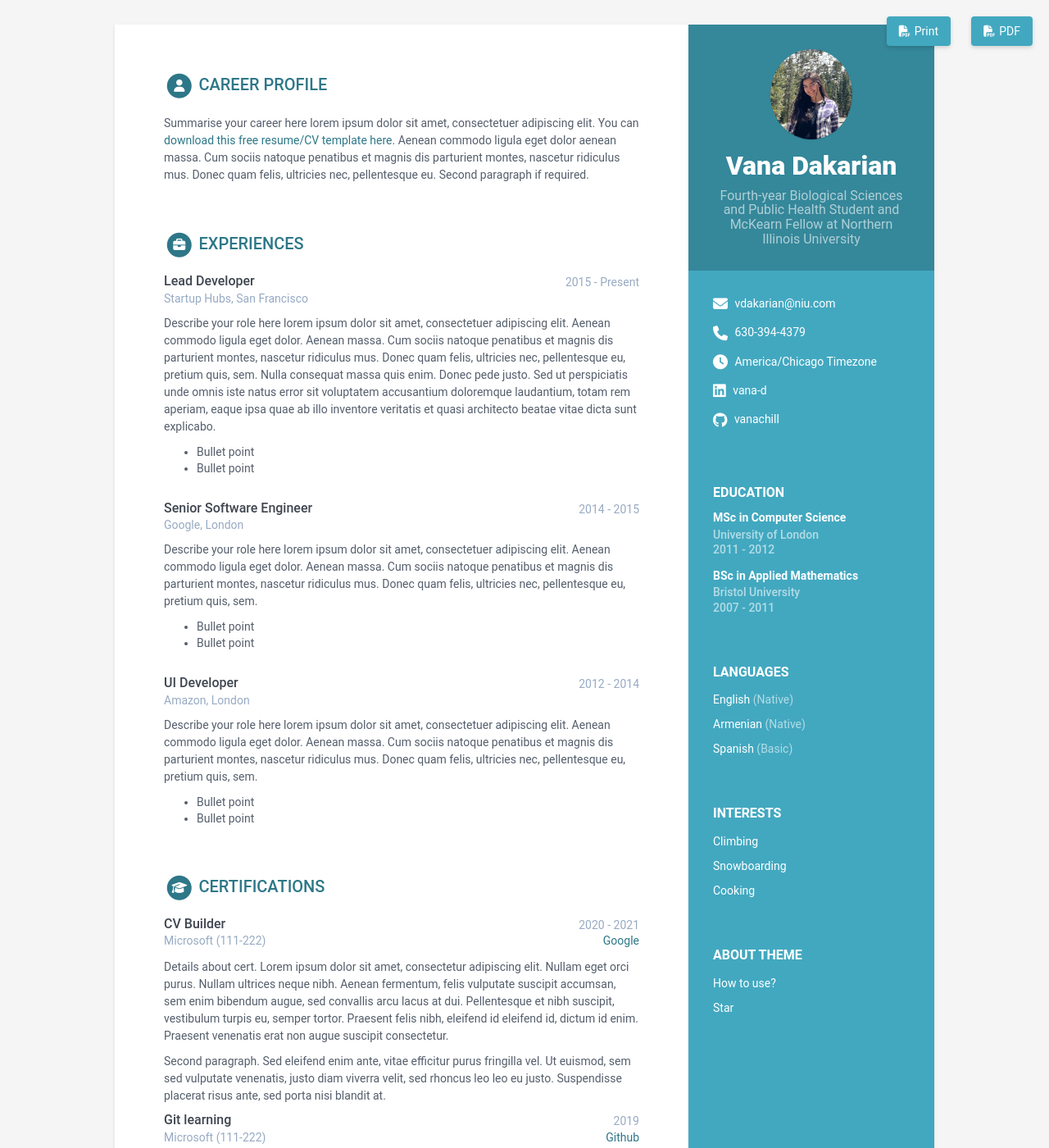
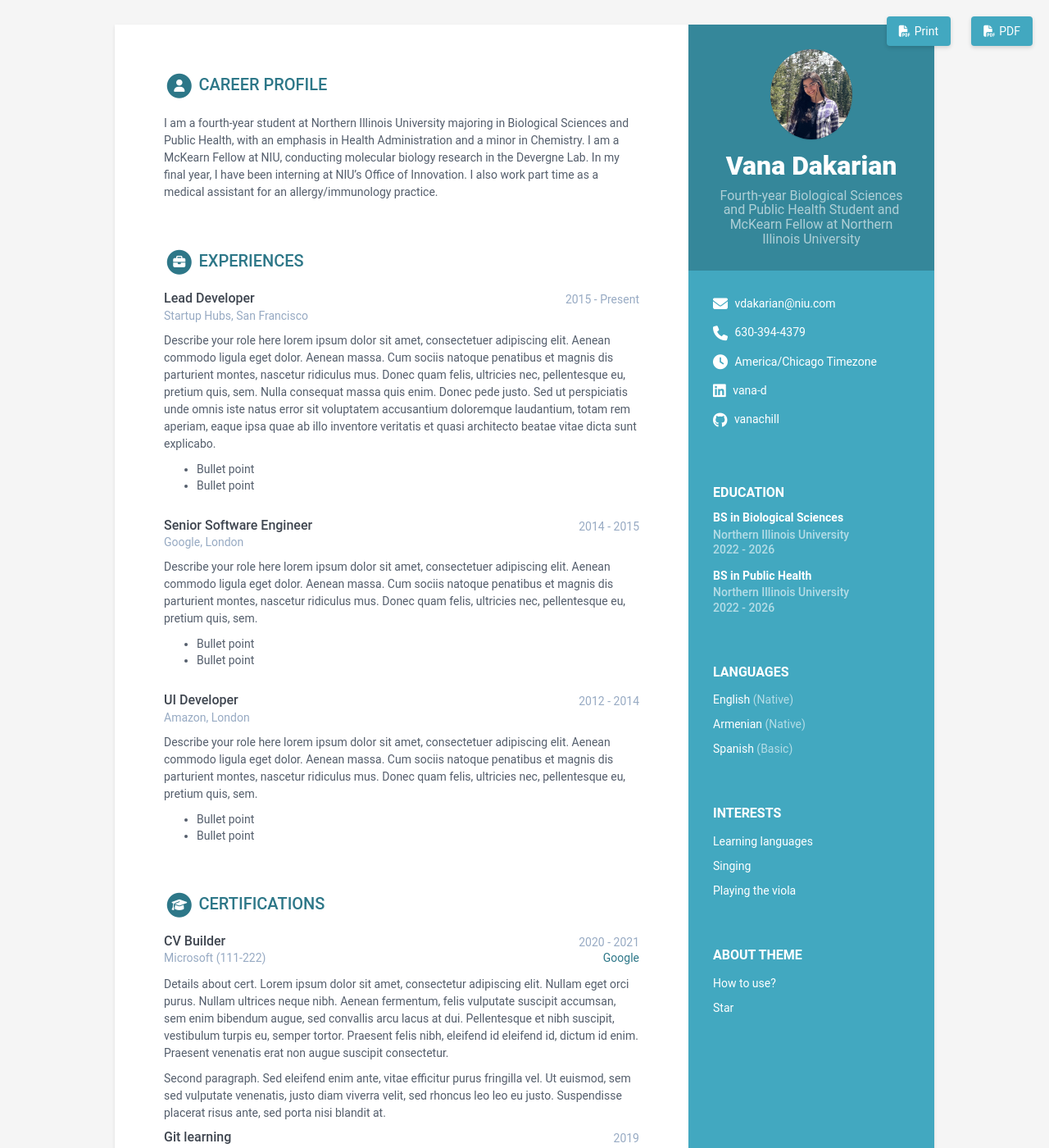
Before and after one commit to vanachill/resume, a Jekyll site: the page built from index.html, in a window 1280 px wide and 1400 px high. Shown: the whole window at 82% size. Built offline with Jekyll 4.4.1, drawn with Linux system fonts in a browser that asks for light colours.

Commit message:
Summaryinterests.yml

```diff
--- a/_data/data.yml
+++ b/_data/data.yml
@@ -35,52 +35,35 @@ sidebar:
   interests:
     title: Interests
     info:
-    - item: Climbing
+    - item: Learning languages
       link:
 
 
-    - item: Snowboarding
+    - item: Singing
       link:
 
 
-    - item: Cooking
+    - item: Playing the viola
       link:
 
 
 career-profile:
   title: Career Profile
   summary: |
-    Summarise your career here lorem ipsum dolor sit amet, consectetuer
-    adipiscing elit. You can [download this free resume/CV template here]().
-    Aenean commodo ligula eget dolor aenean massa. Cum sociis natoque
-    penatibus et magnis dis parturient montes, nascetur ridiculus mus.
-    Donec quam felis, ultricies nec, pellentesque eu.
-    Second paragraph if required.
+   I am a fourth-year student at Northern Illinois University majoring in Biological Sciences and Public Health, with an emphasis in Health Administration and a minor in Chemistry. I am a McKearn Fellow at NIU, conducting molecular biology research in the Devergne Lab. In my final year, I have been interning at NIU's Office of Innovation. I also work part time as a medical assistant for an allergy/immunology practice.
 education:
   title: Education
   info:
-  - degree: MSc in Computer Science
-    university: University of London
-    time: 2011 - 2012
+  - degree: BS in Biological Sciences
+    university: Northern Illinois University
+    time: 2022 - 2026
     details: |
-      Describe your study here lorem ipsum dolor sit amet, consectetuer
-      adipiscing elit. Aenean commodo ligula eget dolor. Aenean massa. Cum
-      sociis natoque penatibus et magnis dis parturient montes, nascetur
-      ridiculus mus. Donec quam felis, ultricies nec, pellentesque eu,
-      pretium quis, sem.
-        - Bullet point
-        - Bullet point
-  - degree: BSc in Applied Mathematics
-    university: Bristol University
-    time: 2007 - 2011
+      Chemistry Minor
+  - degree: BS in Public Health
+    university: Northern Illinois University
+    time: 2022 - 2026
     details: |
-      Describe your study here lorem ipsum dolor sit amet, consectetuer
-      adipiscing elit. Aenean commodo ligula eget dolor. Aenean massa. Cum
-      sociis natoque penatibus et magnis dis parturient montes, nascetur
-      ridiculus mus. Donec quam felis, ultricies nec, pellentesque eu,
-      pretium quis, sem.
-        - Bullet point
-        - Bullet point
+      Emphasis in Health Administration
 
 experiences:
   title: Experiences
```
